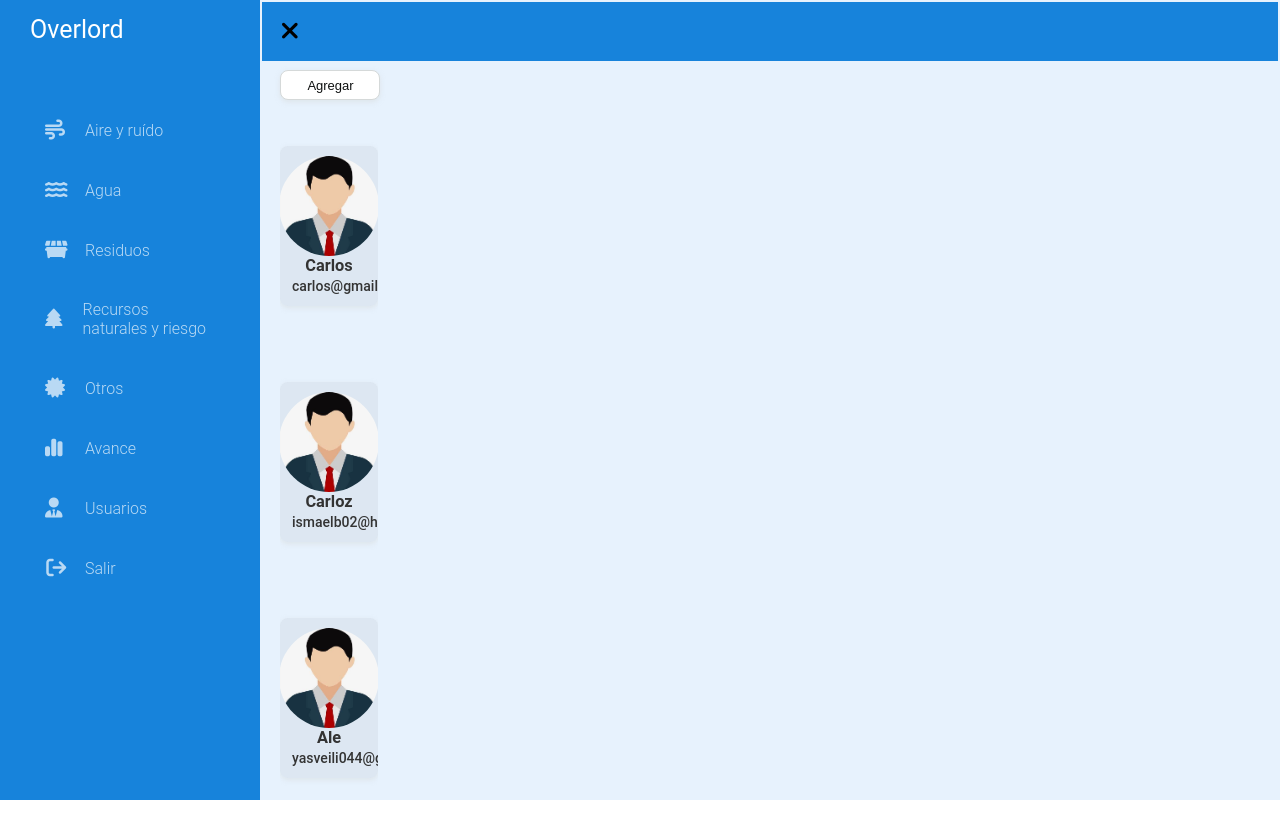
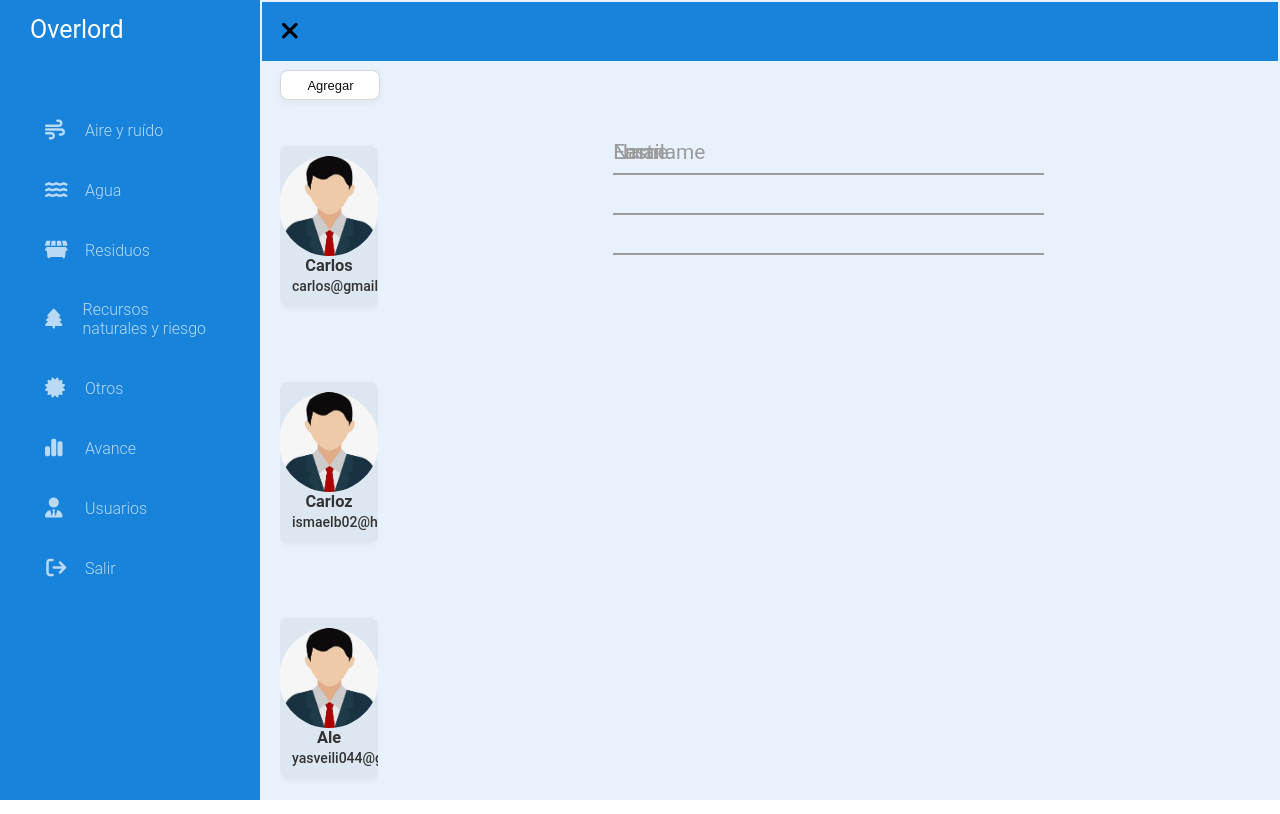
Before and after one commit to yasveilim/ambiental, a Django app: page /admin-users/ in a window 1280 px wide. Run offline with Django 4.2, Linux system fonts and the light colour scheme; a user stored in the database is signed in; data comes from the database, SQL or seed files in the repository.

Commit message:
add user fields

```diff
--- a/ambiental/ecosystem/templates/index/adminusers.html
+++ b/ambiental/ecosystem/templates/index/adminusers.html
@@ -35,14 +35,17 @@
 </div>
 {% endif %}
 
-
 <div class="users-list-container">
   <div class="flex-container">
     {% for user in usersList %}
-      <button class='button-select-user' onclick="selectUser(event)">
+    <button class="button-select-user" onclick="selectUser(event)">
       <div class="user-card">
         <div class="user-image-div">
-              <img src="{% static 'alejandro.jpeg' %}" alt="User Image" class="user-image">
+          <img
+            src="{% static 'alejandro.jpeg' %}"
+            alt="User Image"
+            class="user-image"
+          />
         </div>
         <div class="user-info">
           <h3 class="user-name">{{ user.username }}</h3>
@@ -52,5 +55,40 @@
     </button>
     {% endfor %}
   </div>
+  {% comment %} Pablo's div {% endcomment %}
+  <div class="main-content-user">
+    <div class="form__group field">
+      <input
+        type="input"
+        class="form__field"
+        placeholder="Name"
+        name="name"
+        id="name"
+        required
+      />
+      <label for="name" class="form__label">Name</label>
+
+      <input
+        type="input"
+        class="form__field"
+        placeholder="Lastname"
+        name="lastname"
+        id="lastname"
+        required
+      />
+      <label for="lastname" class="form__label">Lastname</label>
+
+      <input
+        type="input"
+        class="form__field"
+        placeholder="Email"
+        name="email"
+        id="email"
+        required
+      />
+      <label for="email" class="form__label">Email</label>
     </div>
+  </div>
+</div>
+
 {% endblock content %}
--- a/ambiental/static/css/adminusers.css
+++ b/ambiental/static/css/adminusers.css
@@ -144,3 +144,69 @@
   align-items: center;
   margin-top: 20px;
 }
+
+
+.main-content-user {
+  display: flex;
+  justify-content: center;
+  background-color: transparent;
+  width: 88%;
+  height: 100%;
+}
+
+
+/* Custom Input */
+.form__group {
+  position: relative;
+  padding: 15px 0 0;
+  margin-top: 10px;
+  width: 50%;
+}
+.form__field {
+  font-family: inherit;
+  width: 100%;
+  border: 0;
+  border-bottom: 2px solid #9b9b9b;
+  outline: 0;
+  font-size: 1.3rem;
+  color: #141313;
+  padding: 7px 0;
+  background: transparent;
+  transition: border-color 0.2s;
+}
+.form__field::placeholder {
+  color: transparent;
+}
+.form__field:placeholder-shown ~ .form__label {
+  font-size: 1.3rem;
+  cursor: text;
+  top: 20px;
+}
+.form__label {
+  position: absolute;
+  top: 0;
+  display: block;
+  transition: 0.2s;
+  font-size: 1rem;
+  color: #9b9b9b;
+}
+.form__field:focus {
+  padding-bottom: 6px;
+  font-weight: 700;
+  border-width: 3px;
+  border-image: linear-gradient(to right, #11998e, #38ef7d);
+  border-image-slice: 1;
+}
+.form__field:focus ~ .form__label {
+  position: absolute;
+  top: 0;
+  display: block;
+  transition: 0.2s;
+  font-size: 1rem;
+  color: #11998e;
+  font-weight: 700;
+}
+/* reset input */
+.form__field:required, .form__field:invalid {
+  box-shadow: none;
+}
--- a/ambiental/static/css/tabla.css
+++ b/ambiental/static/css/tabla.css
@@ -23,7 +23,7 @@ table{
 
 .users-list-container {
 	display: flex;
-	justify-content: start;
+	justify-content: space-between;
 	margin-top: 10px;
 	width: 100%;
 }
```
Lines whose indentation alone changed are shown as unchanged.
